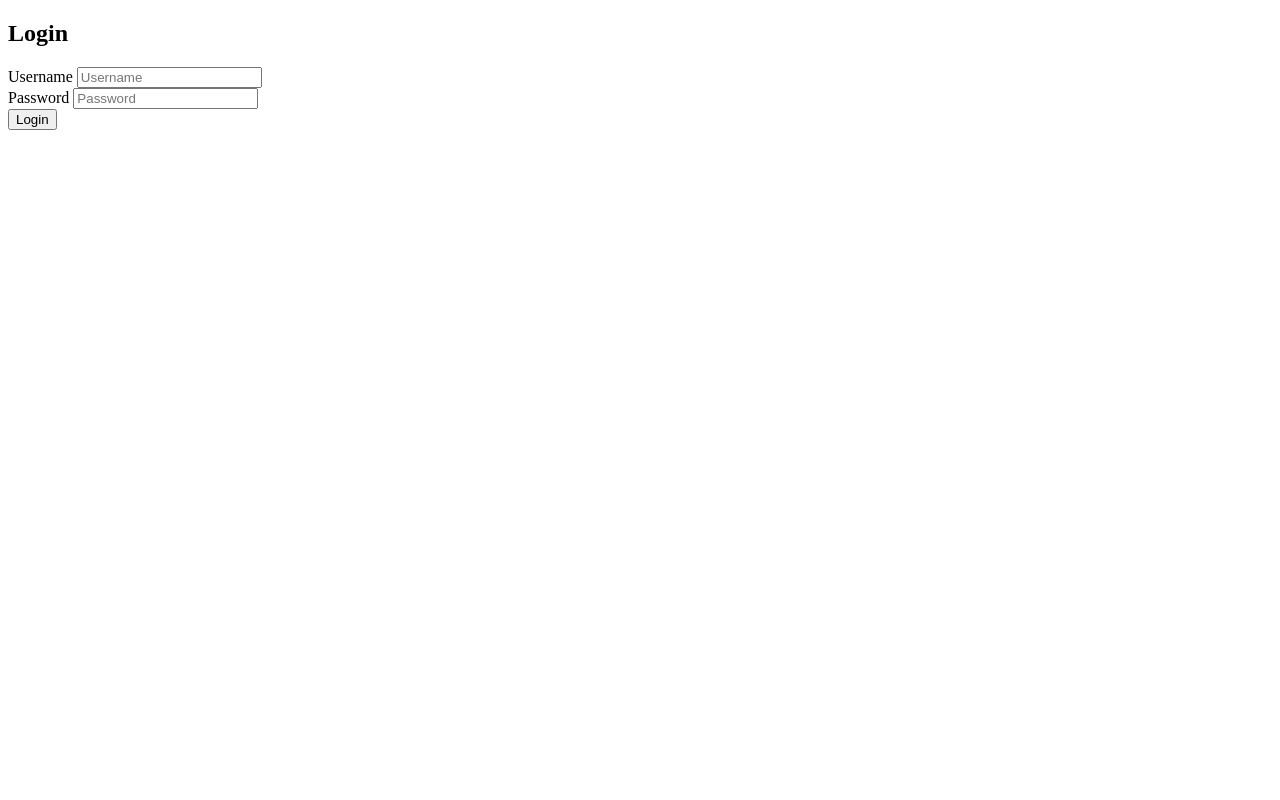
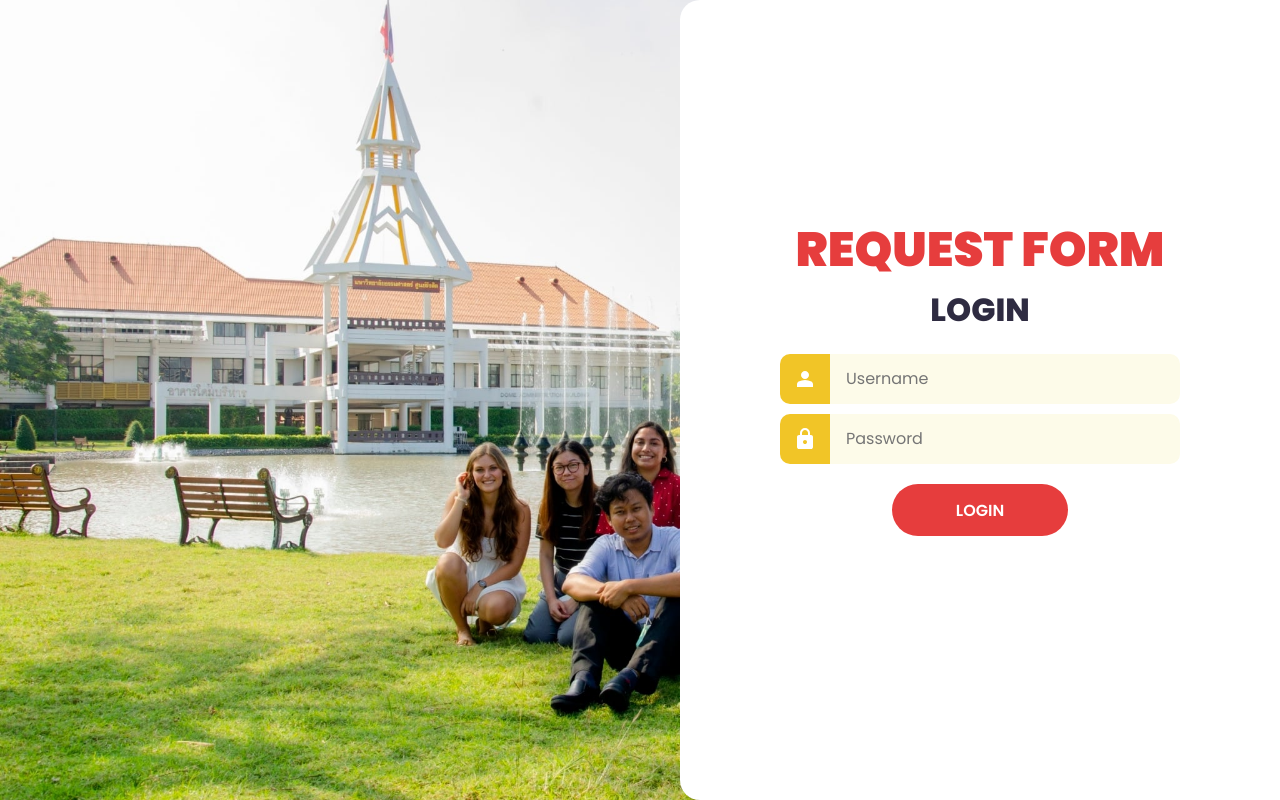
Before and after one commit to Realtoxkulus/FrontendWorkshop2, a website: page public/index.html in a window 1280 px wide. Drawn offline with Linux system fonts and the light colour scheme.

Commit message:
Just UPdate

```diff
--- a/public/CSS/style.css
+++ b/public/CSS/style.css
@@ -0,0 +1,154 @@
+@import url('https://fonts.googleapis.com/css2?family=Poppins:ital,wght@0,100;0,200;0,300;0,400;0,500;0,600;0,700;0,800;0,900;1,100;1,200;1,300;1,400;1,500;1,600;1,700;1,800;1,900&display=swap');
+
+*{
+    font-family: 'Poppins', sans-serif;
+    padding: 0;
+    margin: 0;
+    box-sizing: border-box;
+}
+
+:root{
+    --accent-color:#f1c527;
+    --base-color:#fff;
+    --text-color:#2e2b41;
+    --input-color:#fdfbe9;
+}
+
+body{
+    background-image: url(../Img/BgImg3.jpg);
+    min-height: 100vh;
+    background-size: cover;
+    background-position: right;
+    overflow: hidden;
+    display: flex;
+    justify-content: end;
+}
+
+.wrapper{
+    background-color: var(--base-color);
+    height: 100vh;
+    width: max(40%, 600px);
+    padding: 10px;
+    border-radius: 20px 0px 0px 20px;
+    display: flex;
+    flex-direction: column;
+    justify-content: center;
+    align-items: center;
+}
+
+h1{
+    font-size: 3rem;
+    color: #e63d3d;
+    font-weight: 900;
+    text-transform: uppercase;
+}
+
+h2{
+    font-size: 2rem;
+    color: var(--text-color);
+    font-weight: 800;
+    text-transform: uppercase;
+}
+
+form{
+    display: flex;
+    flex-direction: column;
+    justify-content: center;
+    align-items: center;
+    width: min(400px, 100%);
+    margin-top: 20px;
+    margin-bottom: 50px;
+    gap: 10px;
+}
+
+form > div{
+    width: 100%;
+    display: flex;
+    justify-content: center;
+}
+
+label svg{
+    fill: var(--base-color);
+}
+
+form label{
+    flex-shrink: 0;
+    height: 50px;
+    width: 50px;
+    background-color: var(--accent-color);
+    color: var(--base-color);
+    border-radius: 10px 0 0 10px;
+    display: flex;
+    align-items: center;
+    justify-content: center;
+    font-size: 1.5rem;
+    font-weight: 500;
+}
+
+form input{
+    flex-grow: 1;
+    min-width: 0;
+    height: 50px;
+    padding: 1em;
+    font: inherit;
+    border-radius: 0 10px 10px 0;
+    border: 2px solid var(--input-color);
+    border-left: none;
+    background-color: var(--input-color);
+    transition: 150ms ease;
+}
+
+form input:hover{
+    border-color: var(--accent-color);
+}
+
+input:focus{
+    outline: none;
+    border-color: var(--text-color);
+}
+
+div:has(input:focus) > label{
+    background-color: var(--text-color);
+}
+
+form button{
+    font: inherit;
+    margin-top: 10px;
+    padding: 0.85em 4em;
+    border: none;
+    border-radius: 1000px;
+    background-color: #e63d3d;
+    color: var(--base-color);
+    text-transform: uppercase;
+    font-weight: 600;
+    cursor: pointer;
+    transition: 150ms ease;
+}
+
+form button:hover{
+    background-color: var(--accent-color);
+}
+
+form button:focus{
+    outline: none;
+    background-color: var(--text-color);
+}
+
+@media(max-width: 1100px){
+    .wrapper{
+        width: min(600px, 100%);
+        border-radius: 0;
+    }
+}
+
+form div.incorrect label{
+    background-color: #f06272;
+}
+
+form div.incorrect input{
+    border-color: #f06272;
+}
+
+#error-message{
+    color: #f06272;
+}
--- a/public/JS/script.js
+++ b/public/JS/script.js
@@ -0,0 +1,43 @@
+const usernameInput = document.getElementById('username-input');
+const passwordInput = document.getElementById('password-input');
+const form = document.getElementById('form');
+const errorMsg = document.getElementById('error-message');
+
+let errors = [];
+
+form.addEventListener('submit', (e) => {
+
+    errors = formValidation(usernameInput.value, passwordInput.value);
+
+    if(errors.length > 0){
+        errorMsg.innerText = errors.join('. ');
+        e.preventDefault();
+    }
+})
+
+function formValidation(username, password){
+    let errors = [];
+
+    if(username === '' || username == null){
+        errors.push('Username is required');
+        usernameInput.parentElement.classList.add('incorrect');
+    }
+
+    if(password === '' || password == null){
+        errors.push('Password is required');
+        passwordInput.parentElement.classList.add('incorrect');
+    }
+
+    return errors;
+}
+
+const allInputs = [usernameInput, passwordInput];
+
+allInputs.forEach(input => {
+    input.addEventListener('input', () => {
+        if(input.parentElement.classList.contains('incorrect')){
+            input.parentElement.classList.remove('incorrect');
+            errorMsg.innerText = '';
+        }
+    })
+})
--- a/public/index.html
+++ b/public/index.html
@@ -3,23 +3,31 @@
 <head>
     <meta charset="UTF-8">
     <meta name="viewport" content="width=device-width, initial-scale=1.0">
-    <title>Login</title>
+    <link rel="stylesheet" href="./CSS/style.css">
+    <title>Thammasat Login</title>
 </head>
 <body>
     <div class="wrapper">
+        <h1>Request Form</h1>
         <h2>Login</h2>
-        <form class="container"></form>
-            <div class="username">
-                <label for="username">Username</label>
-                <input type="text" name="username" id="username-input" placeholder="Username"></input>
+        <p id="error-message"></p>
+        <form id="form">
+            <div>
+                <label for="username-input">
+                    <svg xmlns="http://www.w3.org/2000/svg" height="24px" viewBox="0 -960 960 960" width="24px" fill="#000000"><path d="M480-480q-66 0-113-47t-47-113q0-66 47-113t113-47q66 0 113 47t47 113q0 66-47 113t-113 47ZM160-160v-112q0-34 17.5-62.5T224-378q62-31 126-46.5T480-440q66 0 130 15.5T736-378q29 15 46.5 43.5T800-272v112H160Z"/></svg>
+                </label>
+                <input type="text" name="username" id="username-input" placeholder="Username">
             </div>
-            <div class="password">
-                <label for="Password">Password</label>
-                <input type="Password" name="passoword" id="passoword-input" placeholder="Password"></input>
+            <div>
+                <label for="password-input">
+                    <svg xmlns="http://www.w3.org/2000/svg" height="24px" viewBox="0 -960 960 960" width="24px" fill="#000000"><path d="M240-80q-33 0-56.5-23.5T160-160v-400q0-33 23.5-56.5T240-640h40v-80q0-83 58.5-141.5T480-920q83 0 141.5 58.5T680-720v80h40q33 0 56.5 23.5T800-560v400q0 33-23.5 56.5T720-80H240Zm240-200q33 0 56.5-23.5T560-360q0-33-23.5-56.5T480-440q-33 0-56.5 23.5T400-360q0 33 23.5 56.5T480-280ZM360-640h240v-80q0-50-35-85t-85-35q-50 0-85 35t-35 85v80Z"/></svg>
+                </label>
+                <input type="password" name="password" id="password-input" placeholder="Password">
             </div>
-            <button>Login</button>
+            <button type="submit">Login</button>
         </form>
     </div>
 
+    <script src="./JS/script.js"></script>
 </body>
 </html>
```
Also changed, not shown: server.js (deleted, +0 -13 lines), public/Img/BgImg3.jpg (added).
